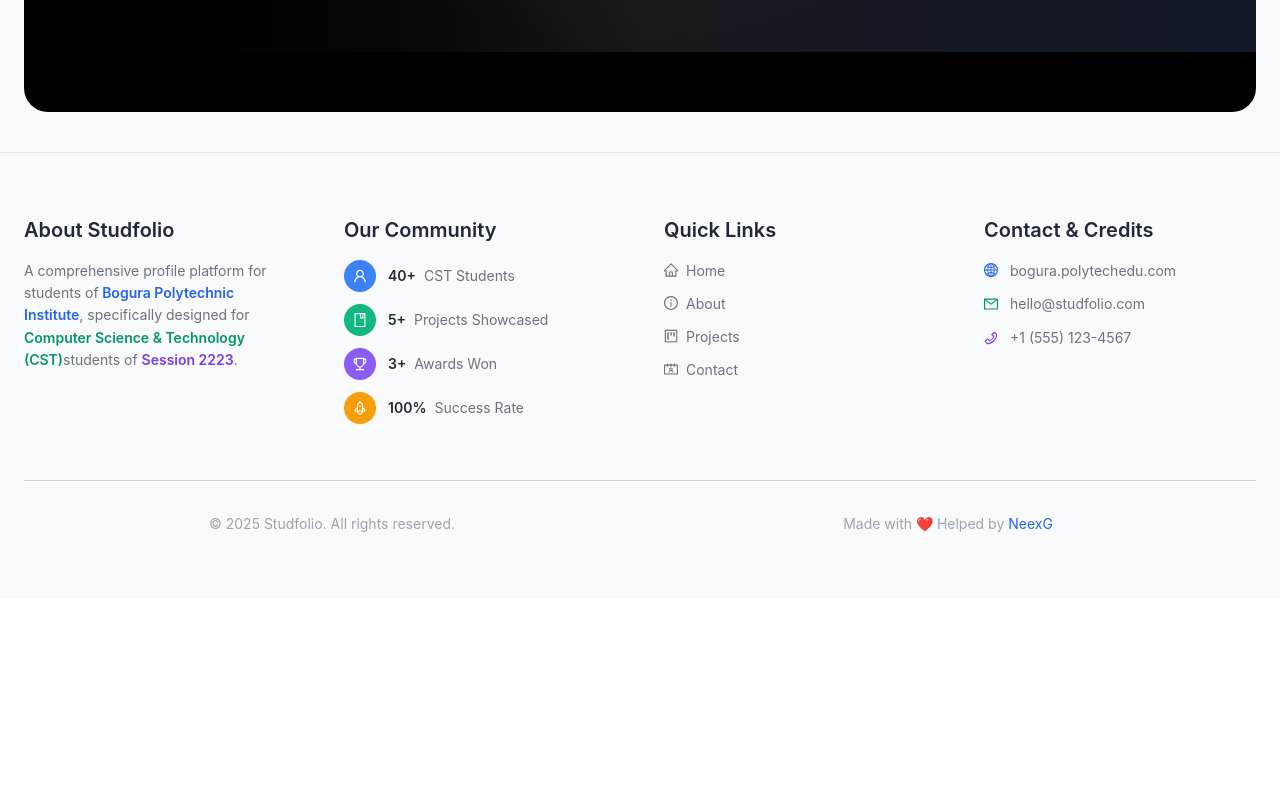
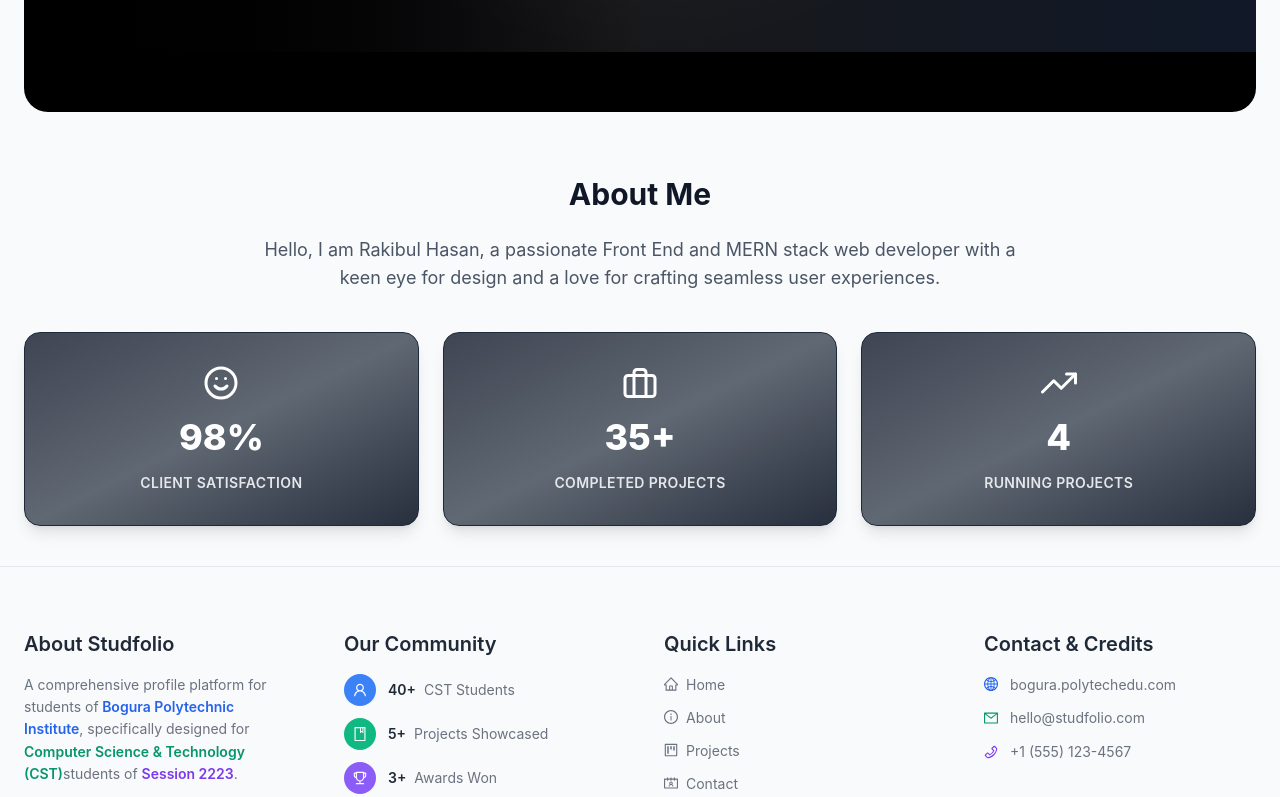
Before and after one commit to abuhosain/studfolio, a React (Vite) app: page /student/715523 in a window 1280 px wide. Shown: the part 512-1309 px from the top of the page. Before the commit the page ends 1111 px from the top, so only its background shows below. Built offline with nearby package versions, Linux system fonts and the light colour scheme.

Commit message:
completed the design of about section

```diff
--- a/package.json
+++ b/package.json
@@ -19,6 +19,7 @@
   },
   "dependencies": {
     "antd": "^5.27.5",
+    "react-icons": "^5.3.0",
     "react": "^19.2.0",
     "react-dom": "^19.2.0",
     "react-router": "^7.9.4",
--- a/src/pages/student/Rakibul-715523/index.jsx
+++ b/src/pages/student/Rakibul-715523/index.jsx
@@ -1,6 +1,12 @@
+import { FiSmile, FiBriefcase, FiTrendingUp } from 'react-icons/fi';
+
 const RakibulProfile = () => {
     const skills = ['html', 'css', 'tailwindcss', 'javascript', 'typescript', 'reactjs', 'nextjs', 'nodejs', 'expressjs', 'mongodb'];
-
+    const stats = [
+        { label: 'Client Satisfaction', value: '98%', icon: FiSmile },
+        { label: 'Completed Projects', value: '35+', icon: FiBriefcase },
+        { label: 'Running Projects', value: '4', icon: FiTrendingUp },
+    ];
     return (
         <div className="bg-gray-50 text-white shadow-xl !py-10 !text-black">
             {/* main wrapper container */}
@@ -40,6 +46,32 @@
                         </div>
                     </marquee>
                 </div>
+
+            {/* about section */}
+            <section className="!mt-16 text-center">
+                <div className="max-w-3xl !mx-auto">
+                    <h2 className="text-3xl font-bold text-gray-900">About Me</h2>
+                    <p className="!mt-6 text-lg text-gray-600">
+                        Hello, I am Rakibul Hasan, a passionate Front End and MERN stack web developer with a keen eye for design and a love for crafting seamless user experiences.
+                    </p>
+                </div>
+
+                <div className="!mt-10 grid gap-6 md:grid-cols-3">
+                    {stats.map((card) => (
+                        <div
+                            key={card.label}
+                            className="rounded-2xl border border-gray-800 bg-gradient-to-br from-gray-900/80 via-gray-800/70 to-gray-900/90 text-white !py-8 !px-4 shadow-lg space-y-4 text-center"
+                        >
+                            <card.icon className="text-4xl text-white !mx-auto" aria-hidden="true" />
+                            <h3 className="!my-4 text-4xl font-extrabold text-white">{card.value}</h3>
+                            <p className="text-gray-200 font-semibold uppercase tracking-wide text-sm">
+                                {card.label}
+                            </p>
+                        </div>
+                    ))}
+                </div>
+            </section>
+
             </div>
         </div>
     );
```
Also changed, not shown: 1 other file (tests, documents, lock files or other folders).
